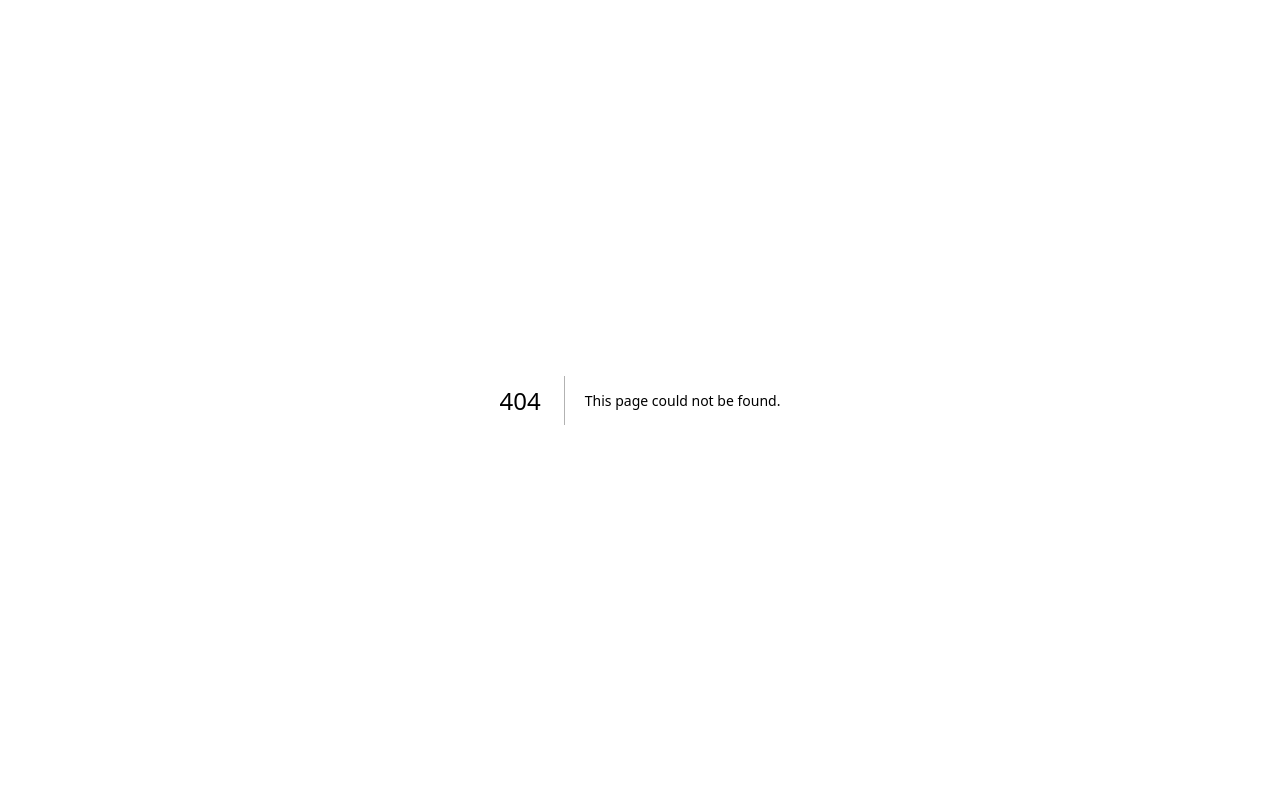
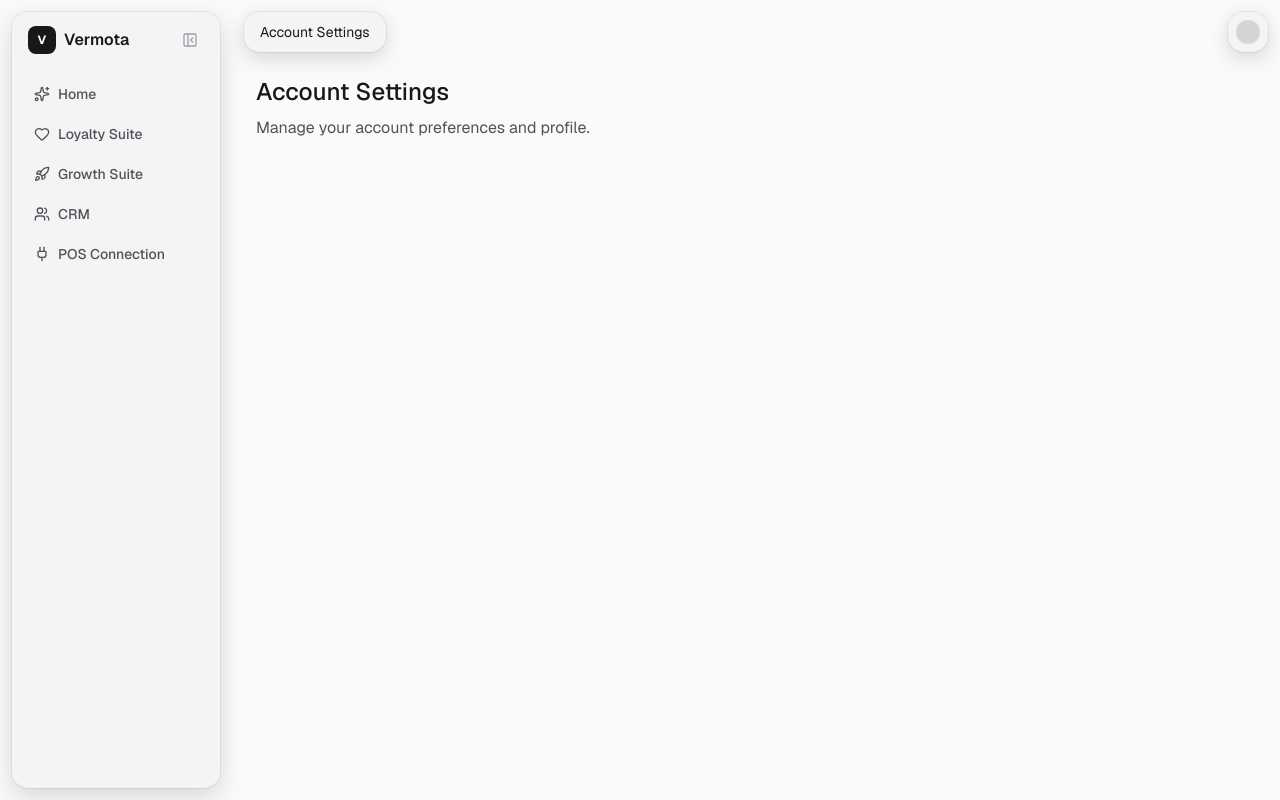
Before and after one commit to vdrmota/vermota, a Next.js app: page /account-settings in a window 1280 px wide. Before the commit this address had no page. Built offline with nearby package versions, Linux system fonts and the light colour scheme.

Commit message:
updated styling

```diff
--- a/src/app/(dashboard)/_components/MobileMenu.tsx
+++ b/src/app/(dashboard)/_components/MobileMenu.tsx
@@ -6,6 +6,7 @@ import { usePathname } from 'next/navigation'
 import { Menu, X } from 'lucide-react'
 import Logo from '@/components/Logo'
 import { navigation } from '../_lib/navigation'
+import { floatingPanel, menuItem } from '../_lib/styles'
 
 export default function MobileMenu() {
     const pathname = usePathname()
@@ -31,8 +32,8 @@ export default function MobileMenu() {
 
             {/* Drawer */}
             <div
-                className={`fixed inset-y-0 left-0 z-50 w-64 bg-zinc-50 transition-transform duration-200 ease-in-out lg:hidden ${
-                    open ? 'translate-x-0' : '-translate-x-full'
+                className={`fixed bottom-3 left-3 top-3 z-50 w-64 ${floatingPanel.base} transition-transform duration-200 ease-in-out lg:hidden ${
+                    open ? 'translate-x-0' : '-translate-x-[calc(100%+12px)]'
                 }`}
             >
                 {/* Header */}
@@ -58,11 +59,7 @@ export default function MobileMenu() {
                                     <Link
                                         href={item.href}
                                         onClick={() => setOpen(false)}
-                                        className={`flex items-center gap-2 rounded-lg px-2.5 py-2 text-sm font-medium transition-all duration-300 ease-in-out ${
-                                            isActive
-                                                ? 'bg-[#002FA7]/10 text-[#002FA7]'
-                                                : 'text-zinc-600 hover:bg-zinc-200/50 hover:text-zinc-900'
-                                        }`}
+                                        className={`${menuItem.base} ${isActive ? menuItem.active : menuItem.inactive}`}
                                     >
                                         <item.icon className="h-4 w-4 shrink-0" />
                                         {item.title}
--- /dev/null
+++ b/src/app/(dashboard)/_components/ProfileDropdown.tsx
@@ -0,0 +1,64 @@
+'use client'
+
+import { useState, useRef, useEffect } from 'react'
+import Link from 'next/link'
+import { Settings, CreditCard, LogOut } from 'lucide-react'
+import { floatingPanel, menuItem } from '../_lib/styles'
+
+export default function ProfileDropdown() {
+    const [open, setOpen] = useState(false)
+    const dropdownRef = useRef<HTMLDivElement>(null)
+
+    useEffect(() => {
+        function handleClickOutside(event: MouseEvent) {
+            if (dropdownRef.current && !dropdownRef.current.contains(event.target as Node)) {
+                setOpen(false)
+            }
+        }
+        document.addEventListener('mousedown', handleClickOutside)
+        return () => document.removeEventListener('mousedown', handleClickOutside)
+    }, [])
+
+    const menuItems = [
+        { label: 'Account Settings', href: '/account-settings', icon: Settings },
+        { label: 'Billing', href: '/billing', icon: CreditCard },
+    ]
+
+    return (
+        <div ref={dropdownRef} className="relative">
+            <button
+                onClick={() => setOpen(!open)}
+                className={`flex h-10 w-10 cursor-pointer items-center justify-center ${floatingPanel.small} transition-colors hover:bg-zinc-200`}
+            >
+                <div className="h-6 w-6 rounded-full bg-zinc-300" />
+            </button>
+
+            {open && (
+                <div className={`absolute right-0 top-12 w-48 p-1.5 ${floatingPanel.base}`}>
+                    {menuItems.map((item) => (
+                        <Link
+                            key={item.href}
+                            href={item.href}
+                            onClick={() => setOpen(false)}
+                            className={`${menuItem.base} ${menuItem.inactive}`}
+                        >
+                            <item.icon className="h-4 w-4" />
+                            {item.label}
+                        </Link>
+                    ))}
+                    <div className="my-1.5 border-t border-zinc-200" />
+                    <button
+                        onClick={() => {
+                            setOpen(false)
+                            // Handle sign out logic here
+                        }}
+                        className={`w-full cursor-pointer ${menuItem.base} ${menuItem.inactive}`}
+                    >
+                        <LogOut className="h-4 w-4" />
+                        Sign Out
+                    </button>
+                </div>
+            )}
+        </div>
+    )
+}
--- a/src/app/(dashboard)/_components/Sidebar.tsx
+++ b/src/app/(dashboard)/_components/Sidebar.tsx
@@ -6,13 +6,14 @@ import { usePathname } from 'next/navigation'
 import { PanelLeftClose, PanelLeft } from 'lucide-react'
 import Logo from '@/components/Logo'
 import { navigation } from '../_lib/navigation'
+import { floatingPanel, menuItem } from '../_lib/styles'
 
 export default function Sidebar() {
     const pathname = usePathname()
     const [collapsed, setCollapsed] = useState(false)
 
     return (
-        <aside className={`m-3 hidden flex-col rounded-2xl bg-zinc-100 shadow-[0_0_0_1px_rgba(0,0,0,0.06),0_8px_24px_rgba(0,0,0,0.15)] lg:flex ${collapsed ? 'w-14' : 'w-52'} transition-all duration-200`}>
+        <aside className={`m-3 hidden flex-col ${floatingPanel.base} lg:flex ${collapsed ? 'w-14' : 'w-52'} transition-all duration-200`}>
             {/* Header */}
             <div className={`flex h-14 items-center px-4 ${collapsed ? 'justify-center' : 'justify-between'}`}>
                 {!collapsed && <Logo linked={false} />}
@@ -35,11 +36,7 @@ export default function Sidebar() {
                             <li key={item.href}>
                                 <Link
                                     href={item.href}
-                                    className={`flex items-center gap-2 rounded-lg px-2.5 py-2 text-sm font-medium transition-all duration-300 ease-in-out ${
-                                        isActive
-                                            ? 'bg-[#002FA7]/10 text-[#002FA7]'
-                                            : 'text-zinc-600 hover:bg-zinc-200 hover:text-zinc-900'
-                                    }`}
+                                    className={`${menuItem.base} ${isActive ? menuItem.active : menuItem.inactive}`}
                                     title={collapsed ? item.title : undefined}
                                 >
                                     <item.icon className="h-4 w-4 shrink-0" />
--- a/src/app/(dashboard)/_lib/navigation.ts
+++ b/src/app/(dashboard)/_lib/navigation.ts
@@ -28,7 +28,14 @@ export const navigation = [
     },
 ]
 
+// Additional routes not in sidebar (profile menu, etc.)
+const additionalRoutes: Record<string, string> = {
+    'account-settings': 'Account Settings',
+    'billing': 'Billing',
+}
+
 // Derived mapping for breadcrumbs: slug -> title
-export const routeNames: Record<string, string> = Object.fromEntries(
-    navigation.map(item => [item.href.slice(1), item.title]),
-)
+export const routeNames: Record<string, string> = {
+    ...Object.fromEntries(navigation.map(item => [item.href.slice(1), item.title])),
+    ...additionalRoutes,
+}
--- /dev/null
+++ b/src/app/(dashboard)/_lib/styles.ts
@@ -0,0 +1,12 @@
+// Shared styles for dashboard floating components
+
+export const floatingPanel = {
+    base: 'bg-zinc-100 rounded-2xl shadow-[0_0_0_1px_rgba(0,0,0,0.06),0_8px_24px_rgba(0,0,0,0.15)]',
+    small: 'bg-zinc-100 rounded-2xl shadow-[0_0_0_1px_rgba(0,0,0,0.06),0_6px_20px_rgba(0,0,0,0.15)]',
+}
+
+export const menuItem = {
+    base: 'flex items-center gap-2 rounded-lg px-2.5 py-2 text-sm font-medium transition-all duration-300 ease-in-out',
+    active: 'bg-[#002FA7]/10 text-[#002FA7]',
+    inactive: 'text-zinc-600 hover:bg-zinc-200 hover:text-zinc-900',
+}
--- /dev/null
+++ b/src/app/(dashboard)/account-settings/page.tsx
@@ -0,0 +1,8 @@
+export default function AccountSettingsPage() {
+    return (
+        <div>
+            <h1 className="text-2xl font-medium text-zinc-900">Account Settings</h1>
+            <p className="mt-2 text-zinc-600">Manage your account preferences and profile.</p>
+        </div>
+    )
+}
--- /dev/null
+++ b/src/app/(dashboard)/billing/page.tsx
@@ -0,0 +1,8 @@
+export default function BillingPage() {
+    return (
+        <div>
+            <h1 className="text-2xl font-medium text-zinc-900">Billing</h1>
+            <p className="mt-2 text-zinc-600">Manage your subscription and payment methods.</p>
+        </div>
+    )
+}
--- a/src/app/(dashboard)/layout.tsx
+++ b/src/app/(dashboard)/layout.tsx
@@ -1,6 +1,8 @@
 import Sidebar from './_components/Sidebar'
 import Breadcrumb from './_components/Breadcrumb'
 import MobileMenu from './_components/MobileMenu'
+import ProfileDropdown from './_components/ProfileDropdown'
+import { floatingPanel } from './_lib/styles'
 
 export const metadata = {
     title: 'Dashboard',
@@ -16,14 +18,12 @@ export default function DashboardLayout({ children }: { children: React.ReactNod
                 {/* Floating top bar elements */}
                 <div className="flex items-center justify-between p-3 pb-0">
                     {/* Breadcrumbs container */}
-                    <div className="flex h-10 items-center gap-3 rounded-2xl bg-zinc-100 px-4 shadow-[0_0_0_1px_rgba(0,0,0,0.06),0_6px_20px_rgba(0,0,0,0.15)]">
+                    <div className={`flex h-10 items-center gap-3 px-4 ${floatingPanel.small}`}>
                         <MobileMenu />
-                        <Breadcrumb />
+                        <span className="hidden sm:block"><Breadcrumb /></span>
                     </div>
-                    {/* Profile container */}
-                    <div className="flex h-10 w-10 items-center justify-center rounded-2xl bg-zinc-100 shadow-[0_0_0_1px_rgba(0,0,0,0.06),0_6px_20px_rgba(0,0,0,0.15)]">
-                        <div className="h-6 w-6 rounded-full bg-zinc-300" />
-                    </div>
+                    {/* Profile dropdown */}
+                    <ProfileDropdown />
                 </div>
 
                 <main className="flex-1 overflow-auto p-6">{children}</main>
```
